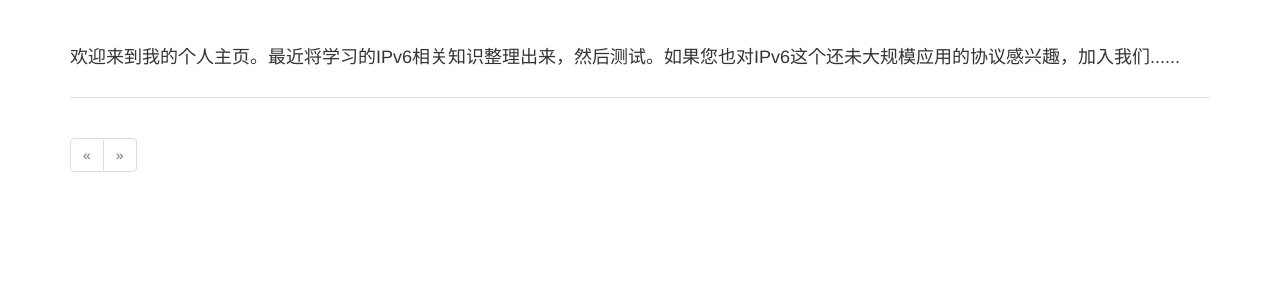
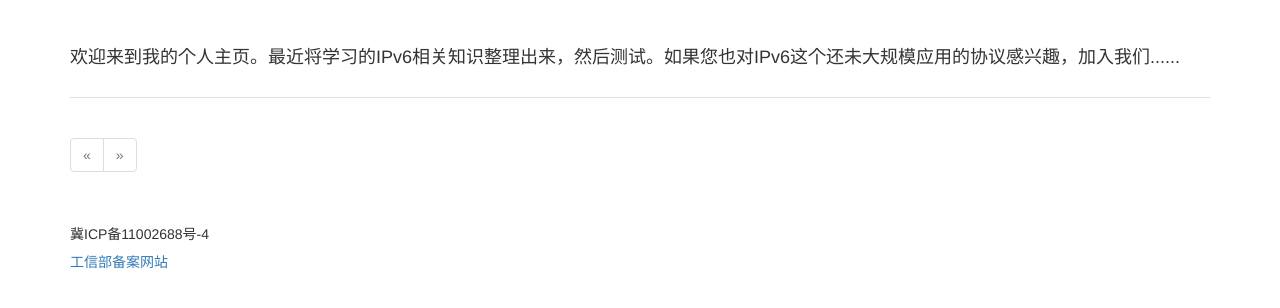
Before and after one commit to nonmcw/blogn, a Flask app: page / in a window 1280 px wide. Shown: the part 51-359 px from the top of the page. Run offline with Flask 2, Linux system fonts and the light colour scheme; data that the repository does not hold is empty; parts of the project's set-up code (start-up, migrations or seed data) failed here and were passed over; some libraries are stand-ins or nearby versions.

Commit message:
temporary add ICP number

```diff
--- a/app/templates/index.html
+++ b/app/templates/index.html
@@ -17,8 +17,11 @@
 <div class="pagination">
     {{ macros.pagination_widget(pagination, '.index') }}
 </div>
+<div>
+    <h5>冀ICP备11002688号-4</h5>
+    <a herf="www.miitbeian.gov.cn">工信部备案网站</a>
+</div>
 {% endblock %}
-
 {% block script %}
 {{ super() }}
 {{ pagedown.include_pagedown() }}
```
